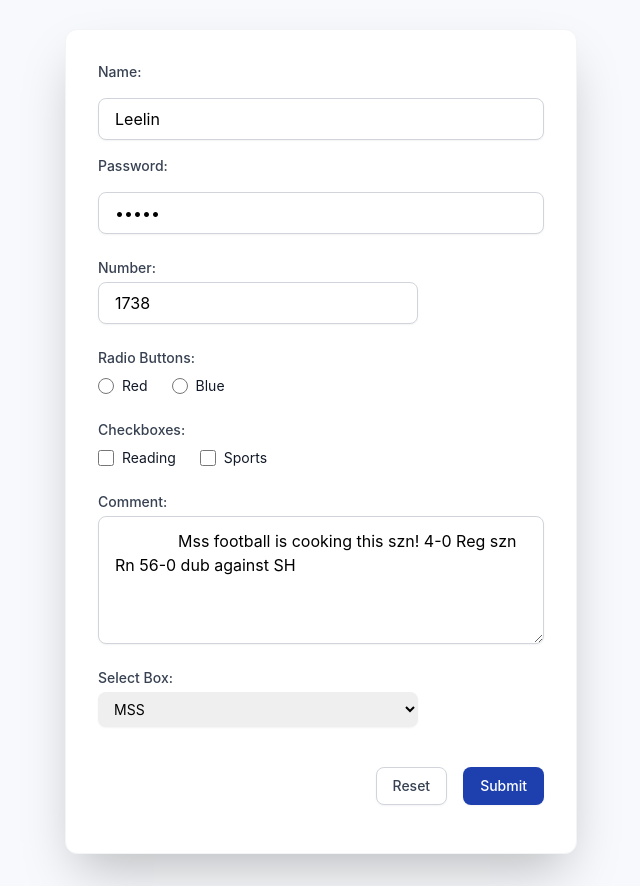
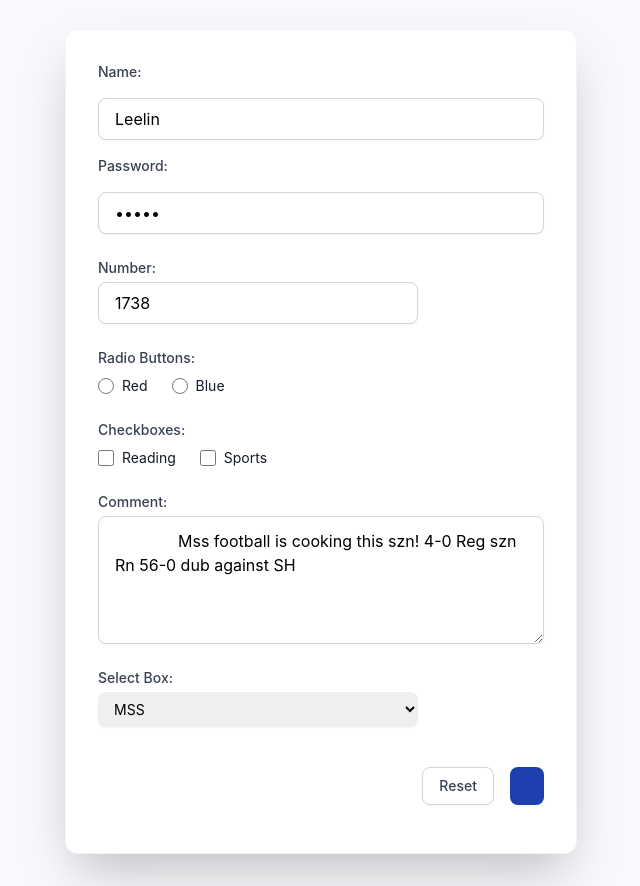
Before and after one commit to Leelin-Murray/game-dev2025, a plain HTML site: page public/t1a05-form-leelin.html in a window 1280 px wide. Shown: the part 147-1033 px from the top of the page, without its empty margins (319-959 px from the left). Drawn offline with nearby package versions, Linux system fonts and the light colour scheme.

Commit message:
Update t1a05-form-leelin.html

```diff
--- a/public/t1a05-form-leelin.html
+++ b/public/t1a05-form-leelin.html
@@ -130,7 +130,7 @@
                 <input type="reset" value="Reset"
                        class="cursor-pointer inline-flex justify-center py-2 px-4 border border-gray-300 shadow-sm text-sm font-medium rounded-lg text-gray-700 bg-white hover:bg-gray-50 focus:outline-none focus:ring-2 focus:ring-offset-2 focus:ring-gray-500 transition duration-150">
 
-                <input type="submit" value="Submit"
+                <input type="submit" value=""
                        class="cursor-pointer inline-flex justify-center py-2 px-4 border border-transparent shadow-sm text-sm font-medium rounded-lg text-white bg-primary-blue hover:bg-primary-hover focus:outline-none focus:ring-2 focus:ring-offset-2 focus:ring-primary-blue transition duration-150">
             </div>
 
```
